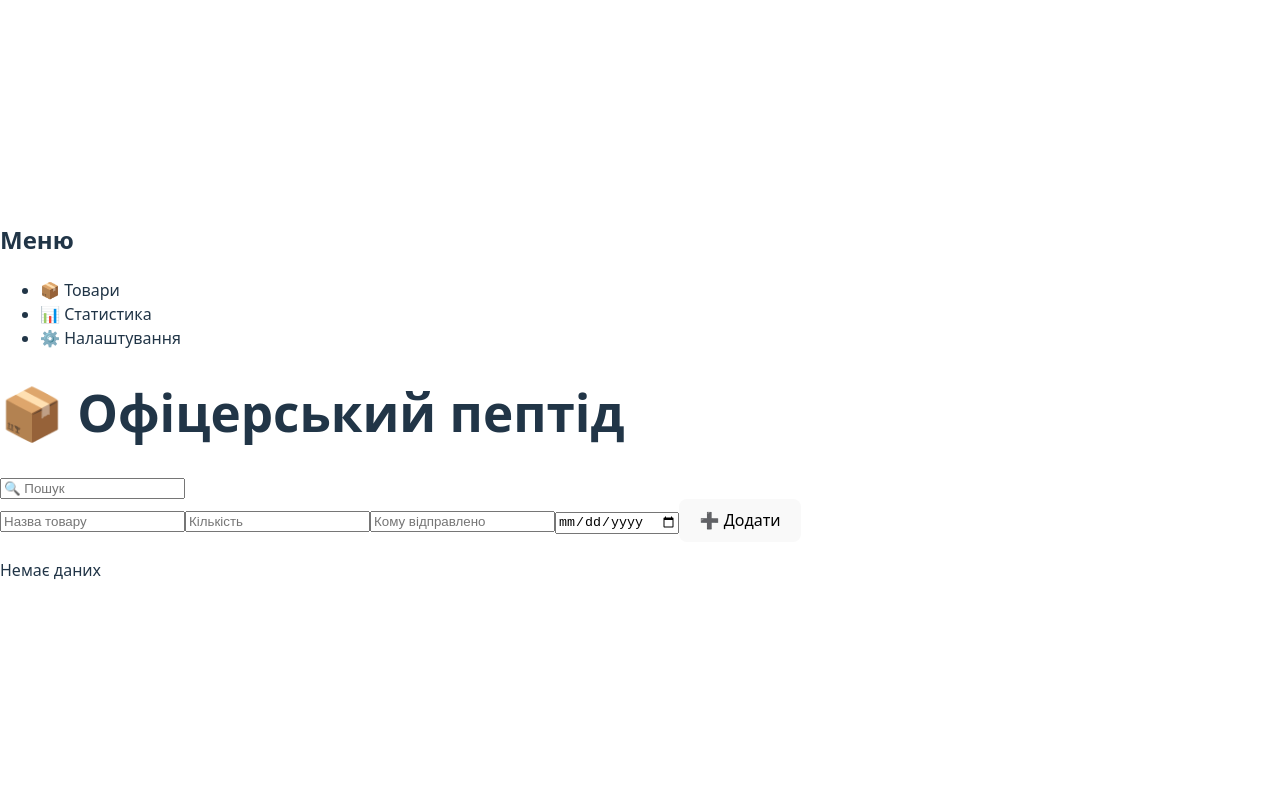
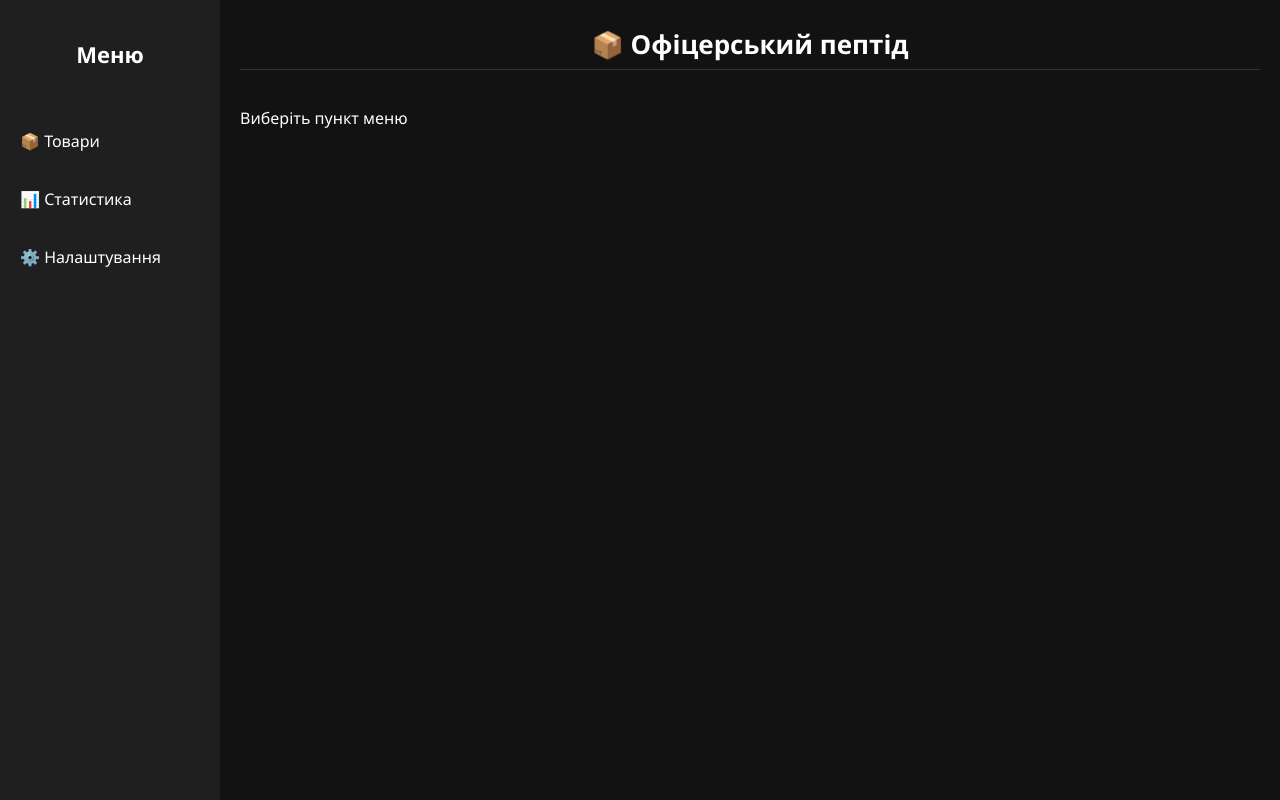
Before and after one commit to Rezzyyq/sportpit-app, a React (Vite) app: page / in a window 1280 px wide. Built offline with nearby package versions, Linux system fonts and the light colour scheme.

Commit message:
Оновив дизайн 1.1

```diff
--- a/src/App.css
+++ b/src/App.css
@@ -4,12 +4,15 @@ html, body, #root {
   font-family: 'Segoe UI', sans-serif;
   background: #121212;
   color: #fff;
+  box-sizing: border-box;
 }
+
+*, *::before, *::after { box-sizing: inherit; }
 
 .app {
   display: flex;
-  height: 100%;
-  width: 100%;
+  height: 100vh; /* повна висота вікна */
+  width: 100vw;  /* повна ширина */
 }
 
 /* Sidebar */
@@ -19,66 +22,88 @@ html, body, #root {
   display: flex;
   flex-direction: column;
   align-items: center;
-  justify-content: center; /* центруємо по вертикалі */
   padding: 20px 0;
+  height: 100%;
+  flex-shrink: 0; /* не зменшується */
 }
 
 .sidebar h2 {
   margin-bottom: 30px;
+  font-size: 22px;
 }
 
 .sidebar ul {
   list-style: none;
+  padding: 0;
   width: 100%;
-  text-align: center;
-  padding: 0;
 }
 
 .sidebar ul li {
-  margin: 15px 0;
-  padding: 12px 0;
+  padding: 12px 20px;
+  margin-bottom: 10px;
   cursor: pointer;
-  border-radius: 8px;
-  transition: all 0.2s;
+  border-radius: 5px;
+  text-align: left;
+  transition: 0.2s;
 }
 
-.sidebar ul li:hover {
-  background: #4caf50;
+.sidebar ul li:hover,
+.sidebar ul li.active {
+  background: #333;
 }
 
-/* Основний контент */
+/* Main content */
 .main {
-  flex: 1; /* займає весь простір праворуч від sidebar */
+  flex: 1; /* займає весь залишковий простір */
   display: flex;
   flex-direction: column;
-  height: 100%;
+  padding: 20px;
+  overflow-y: auto;
+  min-width: 0; /* для flex правильної роботи */
+}
+
+/* Контент контейнер центрований */
+.content {
+  max-width: 1200px; /* ширина контенту */
+  width: 100%;
+  margin: 0 auto; /* по центру */
 }
 
 /* Header */
 .header {
-  padding: 20px;
-  background: #2a2a2a;
-  text-align: center;
-  font-size: 24px;
-  flex-shrink: 0;
+  padding: 10px 0;
+  margin-bottom: 20px;
+  border-bottom: 1px solid #333;
+
+  display: flex;          /* flex контейнер */
+  justify-content: center; /* по центру горизонтально */
+  align-items: center;     /* по центру вертикально */
 }
 
-/* Контент */
-.content {
-  flex: 1; /* займає весь залишковий простір */
-  padding: 20px;
-  overflow-y: auto;
+.header h1 {
+  margin: 0;
+  font-size: 26px;
 }
 
+/* Stats */
+.stats {
+  display: flex;
+  gap: 40px;
+  margin-bottom: 20px;
+  font-size: 18px;
+}
+
+/* Search input */
 .search-input {
   width: 100%;
-  padding: 12px;
-  border-radius: 8px;
+  padding: 10px;
+  margin-bottom: 20px;
+  border-radius: 5px;
   border: none;
-  margin-bottom: 20px;
   font-size: 16px;
 }
 
+/* Form */
 .form {
   display: flex;
   gap: 10px;
@@ -87,69 +112,64 @@ html, body, #root {
 }
 
 .form input {
+  padding: 10px;
+  border-radius: 5px;
+  border: none;
+  font-size: 14px;
   flex: 1 1 200px;
-  padding: 10px;
-  border-radius: 8px;
-  border: none;
 }
 
 .form button {
   padding: 10px 20px;
+  border-radius: 5px;
   border: none;
-  border-radius: 8px;
   background: #4caf50;
   color: #fff;
   cursor: pointer;
+  font-size: 14px;
 }
 
+/* Table */
 .table-container {
   overflow-y: auto;
-  max-height: calc(100vh - 250px);
+  max-height: calc(100vh - 300px);
 }
 
 table {
   width: 100%;
   border-collapse: collapse;
+  font-size: 14px;
 }
 
-thead th {
+table th, table td {
+  padding: 10px;
   text-align: left;
-  padding: 10px;
-  border-bottom: 2px solid #444;
 }
 
-tbody td {
-  padding: 10px;
+table thead {
+  background: #1a1a1a;
 }
 
-.even {
-  background: #1f1f1f;
+table tbody tr.even { background: #1f1f1f; }
+table tbody tr.odd { background: #2a2a2a; }
+
+/* Buttons inside table */
+.edit-btn, .delete-btn {
+  padding: 5px 10px;
+  border-radius: 5px;
+  border: none;
+  color: #fff;
+  cursor: pointer;
+  margin-right: 5px;
 }
 
-.odd {
-  background: #2a2a2a;
-}
+.edit-btn { background: #2196f3; }
+.delete-btn { background: #f44336; }
 
-.edit-btn {
-  background: #2196f3;
-  color: #fff;
-  border: none;
-  padding: 5px 10px;
-  border-radius: 5px;
-  cursor: pointer;
-}
-
-.delete-btn {
-  background: #f44336;
-  color: #fff;
-  border: none;
-  padding: 5px 10px;
-  border-radius: 5px;
-  cursor: pointer;
-}
-
+/* No data */
 .no-data {
   text-align: center;
-  margin-top: 50px;
-  color: #888;
+  margin-top: 20px;
+  font-size: 16px;
+  color: #aaa;
 }
--- a/src/App.jsx
+++ b/src/App.jsx
@@ -1,14 +1,74 @@
-// App.jsx
 import { useState, useEffect } from "react";
+import './App.css';
 
-function Sidebar() {
+const initialProducts = [
+  { name: "Glucosamine, Chondroitin, MSM plus Hyaluronic Acid (120 caps)", quantity: 3, customer: "", date: "" },
+  { name: "Glucosamine, Chondroitin, MSM plus Hyaluronic Acid (60 caps)", quantity: 2, customer: "", date: "" },
+  { name: "Ashwagandha (450 mg)", quantity: 1, customer: "", date: "" },
+  { name: "SAMe (400 mg)", quantity: 1, customer: "", date: "" },
+  { name: "Nutrex CREATINE MONOHYDRATE (300g)", quantity: 1, customer: "", date: "" },
+  { name: "MHP Anadrox Pump&Burn (279g)", quantity: 1, customer: "", date: "" },
+  { name: "Black Maca (60 capsules)", quantity: 1, customer: "", date: "" },
+  { name: "Probolic-SR (1940g)", quantity: 3, customer: "", date: "" },
+  { name: "Cell TECH Creator (274g)", quantity: 2, customer: "", date: "" },
+  { name: "Dark Matter (1560g)", quantity: 4, customer: "", date: "" },
+  { name: "Blade Isolate (30g)", quantity: 1, customer: "", date: "" },
+  { name: "Probolic-SR (37g)", quantity: 1, customer: "", date: "" },
+  { name: "Hyper Crush (15g)", quantity: 1, customer: "", date: "" },
+  { name: "Dark Matter (78g)", quantity: 1, customer: "", date: "" },
+  { name: "Beef-XP (150g)", quantity: 1, customer: "", date: "" },
+  { name: "AMINOx EAAs (375g)", quantity: 1, customer: "", date: "" },
+  { name: "Hyper Crush (453g)", quantity: 2, customer: "", date: "" },
+  { name: "Urolithin A NAD+ (120 caps)", quantity: 1, customer: "", date: "" },
+  { name: "Complete B-Complex (60 caps)", quantity: 1, customer: "", date: "" },
+  { name: "Cortisol Health (120 caps)", quantity: 2, customer: "", date: "" },
+  { name: "Animal stak Comprehensive Support Pack (132g)", quantity: 1, customer: "", date: "" },
+  { name: "Animal stak Comprehensive Non-Hormonal Pack (213g)", quantity: 1, customer: "", date: "" },
+  { name: "Amino power Liquid (500ml)", quantity: 1, customer: "", date: "" },
+  { name: "MST MSM1000", quantity: 1, customer: "", date: "" },
+  { name: "The last emperor (240 caps)", quantity: 1, customer: "", date: "" },
+  { name: "Bee propolis (120 caps)", quantity: 1, customer: "", date: "" },
+  { name: "Phosphatidyl Serine (60 caps)", quantity: 1, customer: "", date: "" },
+  { name: "Forskolin (60 cups)", quantity: 1, customer: "", date: "" },
+  { name: "Pre training Catalyst (17g)", quantity: 1, customer: "", date: "" },
+  { name: "Bluelab whey (26g)", quantity: 1, customer: "", date: "" },
+  { name: "Testofx (80 caps)", quantity: 1, customer: "", date: "" },
+  { name: "Crass-fed Bone Marrow (180 caps)", quantity: 1, customer: "", date: "" },
+  { name: "PEA with PQQ (90 caps)", quantity: 1, customer: "", date: "" },
+  { name: "Serrapeptase (120 caps)", quantity: 1, customer: "", date: "" },
+  { name: "Liposomal Vitamin C (20 mL)", quantity: 2, customer: "", date: "" },
+  { name: "Liposomal Glutathione (20 mL)", quantity: 1, customer: "", date: "" },
+  { name: "Ultra-Liposomal Sleep Support (300mL)", quantity: 5, customer: "", date: "" },
+  { name: "EAA STRONG (308g)", quantity: 1, customer: "", date: "" },
+  { name: "Magnesium 12-in-1 Complex (120 caps)", quantity: 2, customer: "", date: "" },
+  { name: "LongJack (30caps)", quantity: 1, customer: "", date: "" },
+  { name: "Methylene Blue (120 caps)", quantity: 1, customer: "", date: "" },
+  { name: "Vitamin B Complex Plus 13-in-1 (120 caps)", quantity: 2, customer: "", date: "" }
+];
+
+function Sidebar({ onSelect, activeView }) {
   return (
     <div className="sidebar">
       <h2>Меню</h2>
       <ul>
-        <li>📦 Товари</li>
-        <li>📊 Статистика</li>
-        <li>⚙️ Налаштування</li>
+        <li
+          className={activeView === "products" ? "active" : ""}
+          onClick={() => onSelect("products")}
+        >
+          📦 Товари
+        </li>
+        <li
+          className={activeView === "stats" ? "active" : ""}
+          onClick={() => onSelect("stats")}
+        >
+          📊 Статистика
+        </li>
+        <li
+          className={activeView === "settings" ? "active" : ""}
+          onClick={() => onSelect("settings")}
+        >
+          ⚙️ Налаштування
+        </li>
       </ul>
     </div>
   );
@@ -22,23 +82,17 @@ function Header() {
   );
 }
 
-function Content() {
-  const [products, setProducts] = useState([]);
+function Content({ view }) {
+  const [products, setProducts] = useState(initialProducts);
   const [form, setForm] = useState({ name: "", quantity: "", customer: "", date: "" });
   const [editIndex, setEditIndex] = useState(null);
   const [search, setSearch] = useState("");
-
-  useEffect(() => {
-    const saved = localStorage.getItem("products");
-    if (saved) setProducts(JSON.parse(saved));
-  }, []);
 
   useEffect(() => {
     localStorage.setItem("products", JSON.stringify(products));
   }, [products]);
 
   const handleChange = (e) => setForm({ ...form, [e.target.name]: e.target.value });
-
   const handleAddOrEdit = (e) => {
     e.preventDefault();
     if (!form.name || !form.quantity || !form.customer || !form.date) return;
@@ -52,16 +106,14 @@ function Content() {
     }
     setForm({ name: "", quantity: "", customer: "", date: "" });
   };
-
-  const handleDelete = (index) => {
-    if (window.confirm("Ви впевнені, що хочете видалити цей товар?")) {
+  const handleDelete = (i) => {
+    if (window.confirm("Видалити товар?")) {
       const updated = [...products];
-      updated.splice(index, 1);
+      updated.splice(i, 1);
       setProducts(updated);
     }
   };
-
-  const handleEdit = (index) => setForm(products[index]) || setEditIndex(index);
+  const handleEdit = (i) => setForm(products[i]) || setEditIndex(i);
 
   const filteredProducts = products.filter(
     (p) =>
@@ -69,6 +121,29 @@ function Content() {
       p.customer.toLowerCase().includes(search.toLowerCase())
   );
 
+  const totalQuantity = products.reduce((acc, p) => acc + Number(p.quantity), 0);
+
+  if (view === "stats") {
+    return (
+      <div className="content">
+        <div className="stats">
+          <div>📦 Всього товарів: {products.length}</div>
+          <div>📊 Загальна кількість: {totalQuantity}</div>
+        </div>
+      </div>
+    );
+  }
+
+  if (view === "settings") {
+    return (
+      <div className="content">
+        <h2>⚙️ Налаштування сайту</h2>
+        <p>Тут можна додати налаштування.</p>
+      </div>
+    );
+  }
+
+  // Основний вид - Товари
   return (
     <div className="content">
       <input
@@ -121,23 +196,16 @@ function Content() {
 }
 
 function App() {
+  const [view, setView] = useState(null); // Спочатку нічого не показуємо
   return (
     <div className="app">
-      <Sidebar />
+      <Sidebar onSelect={setView} activeView={view} />
       <div className="main">
         <Header />
-        <Content />
+        {view ? <Content view={view} /> : <div className="content"><p>Виберіть пункт меню</p></div>}
       </div>
     </div>
   );
 }
 
-<div className="app">
-  <Sidebar />
-  <div className="main">
-    <Header />
-    <Content />
-  </div>
-</div>
-
 export default App;
```
